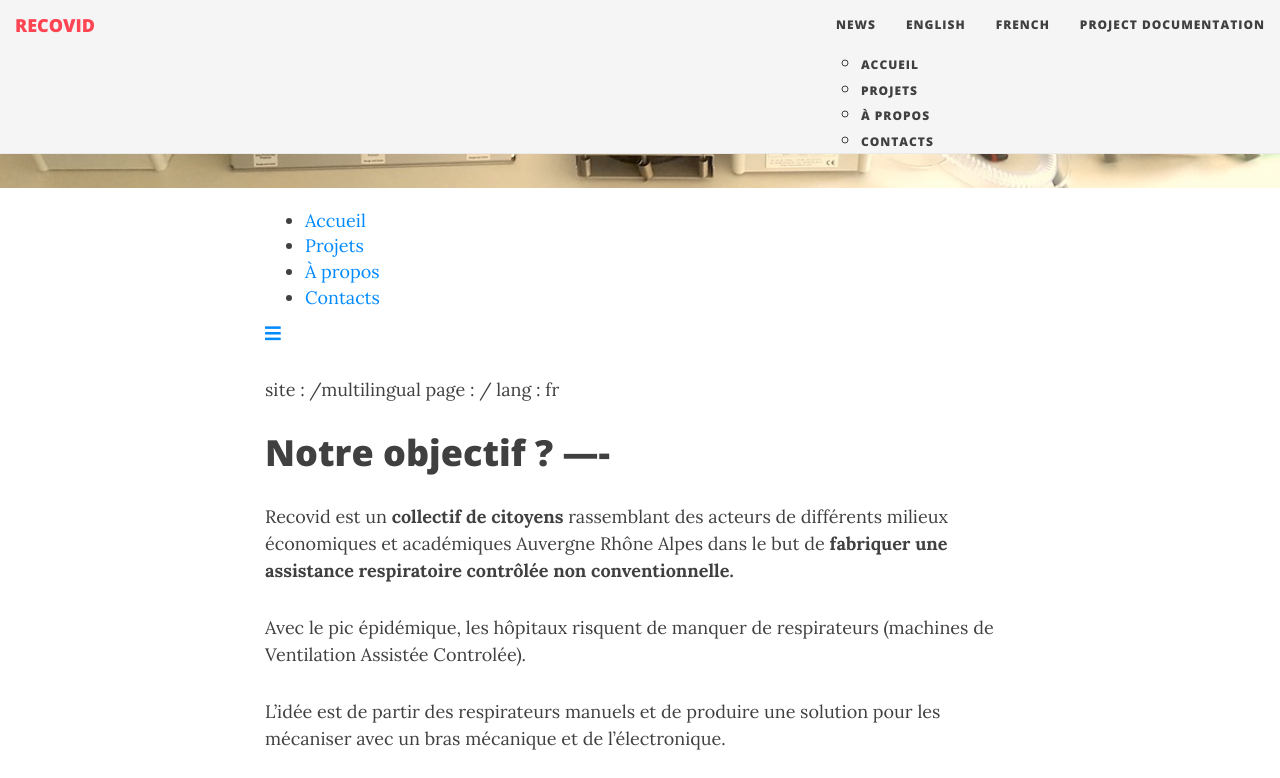
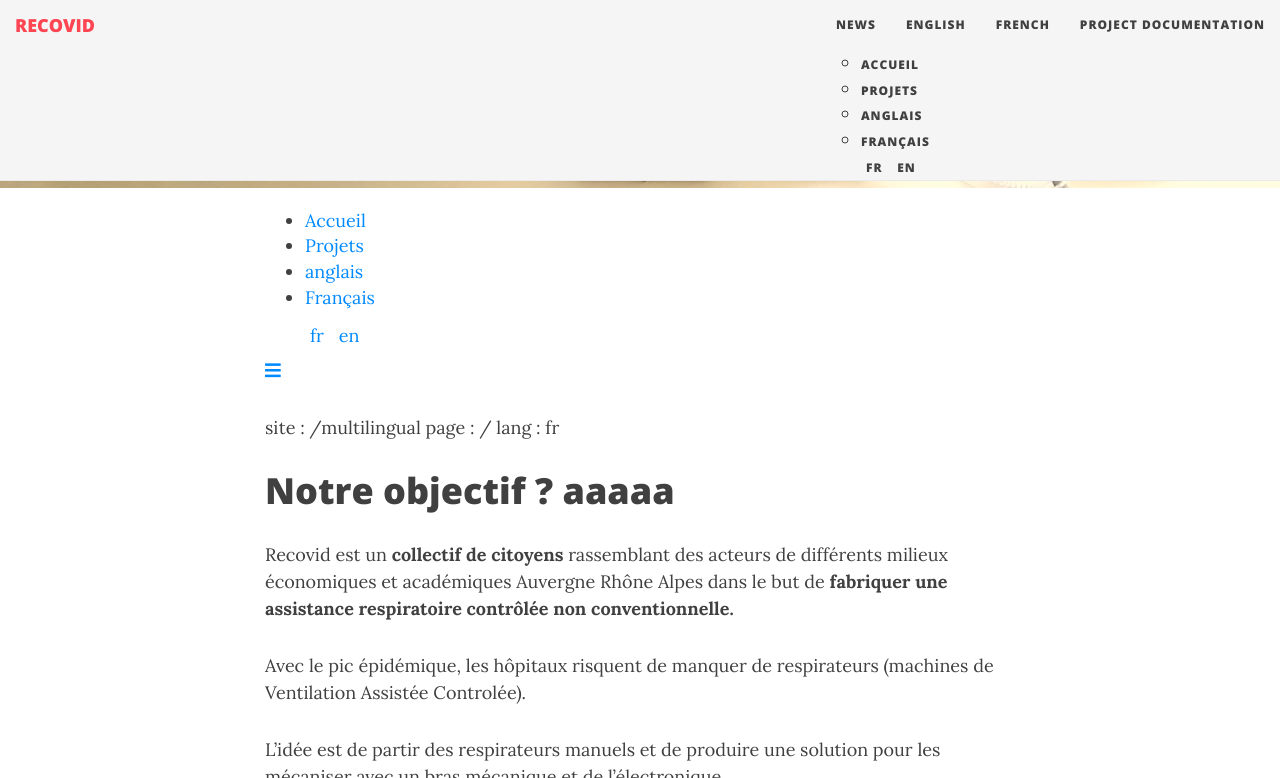
Before and after one commit to rstephane/multilingual, a Jekyll site: the page built from index.md, in a window 1280 px wide and 900 px high, scrolled down 315 px, cut to the strip 0-778 px from the top of the window. Built offline with Jekyll 4.4.1, drawn with Linux system fonts in a browser that asks for light colours; nearby versions of some CDN libraries.

Commit message:
menu fr et uk

```diff
--- a/_config.yml
+++ b/_config.yml
@@ -64,11 +64,11 @@
         en: "Project"
         fr: "Projets"
     about-me:
-        en: "About me"
-        fr: "À propos"
+        en: "english"
+        fr: "anglais"
     contact:
-        en: "Contact"
-        fr: "Contacts"
+        en: "French"
+        fr: "Français"
     subtitle:
         en: "RECOVID DIY Ventilator"
         fr: "Grenoble Respirateur"
--- a/_includes/nav-ul.html
+++ b/_includes/nav-ul.html
@@ -4,3 +4,10 @@
   <li><a href="{{ site.base-url }}about/">{{ site.t['about-me'][page.lang] }}</a></li>
   <li><a href="{{ site.base-url }}contact/">{{ site.t['contact'][page.lang] }}</a></li>
 </ul>
+
+<div class="lang">
+  <ul>
+    <li><a class="FR" href="{{ site.base-url }}{{ postFR.url }}">FR</a></li>
+    <li><a class="EN" href="{{ site.base-url }}{{ postEN.url }}">EN</a></li>
+  </ul>
+</div>
--- a/index.md
+++ b/index.md
@@ -13,7 +14,7 @@
 lang : {{ page.lang }}
 
 
-# Notre objectif ? ----
+# Notre objectif ? aaaaa
 
 Recovid est un **collectif de citoyens** rassemblant des acteurs de différents milieux économiques et académiques Auvergne Rhône Alpes dans le but de **fabriquer une assistance respiratoire contrôlée non conventionnelle.**
 
```
Also changed, not shown: other parts of index.md (+1 -0 lines).
